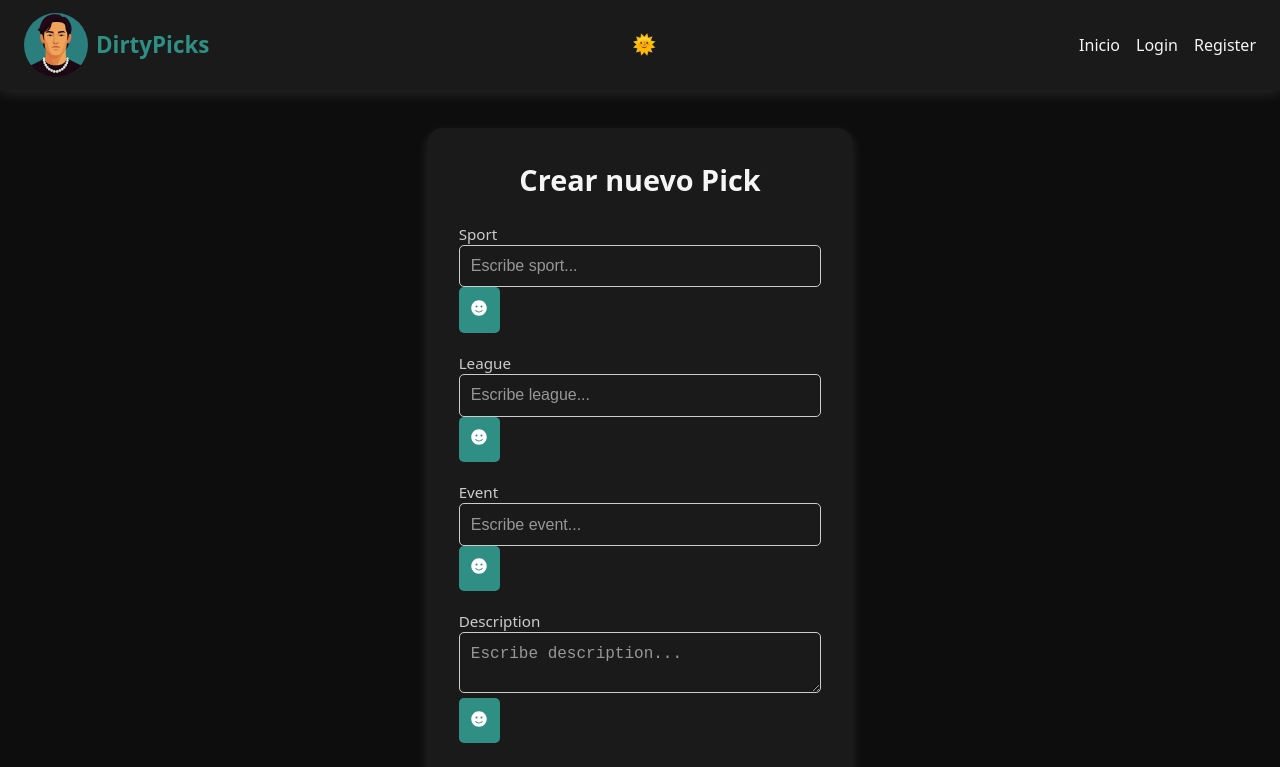
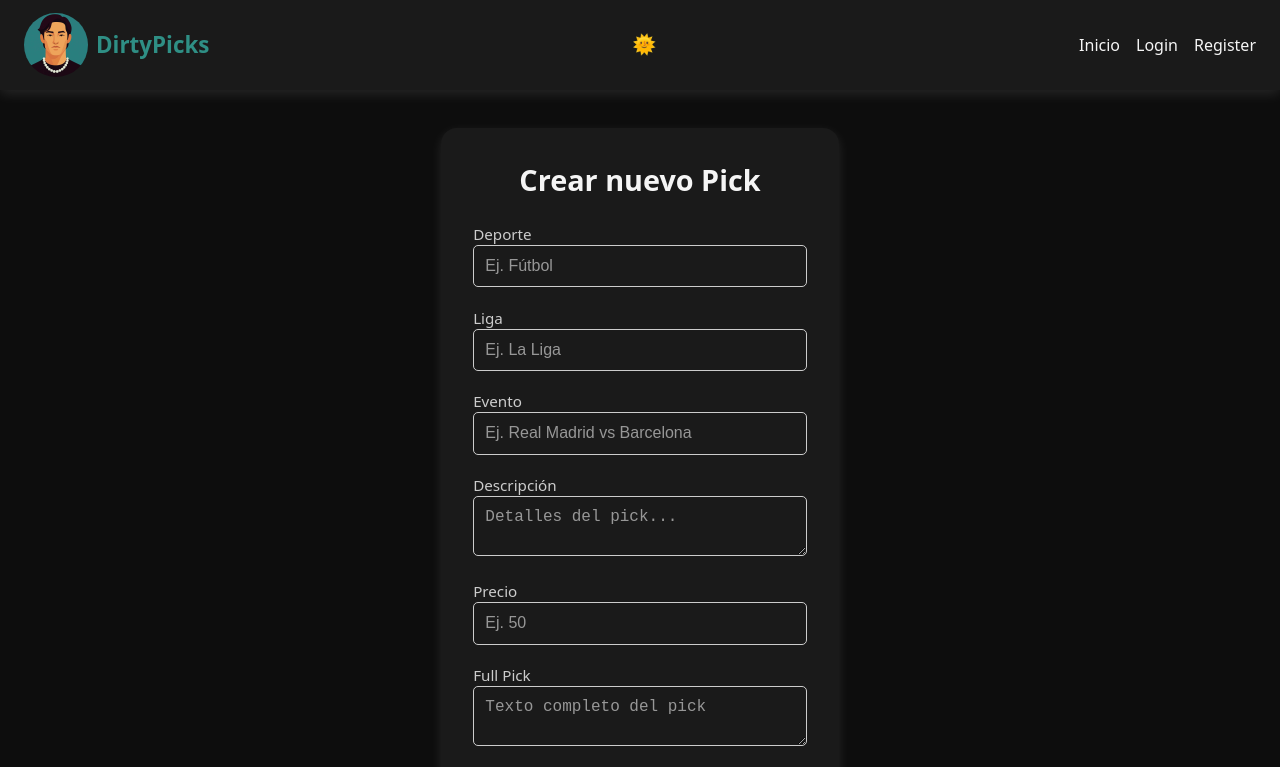
Before and after one commit to dirtypicks/dirtypicks, a Next.js app: page /dirtypicks/admin/create-pick in a window 1280 px wide. Shown: the top 767 px of the page. Built offline with nearby package versions, Linux system fonts and the light colour scheme.

Commit message:
Create pick

```diff
--- a/src/app/admin/create-pick/page.tsx
+++ b/src/app/admin/create-pick/page.tsx
@@ -2,13 +2,10 @@
 
 import React, { useState } from "react";
 import { createPick } from "../../utils/api";
-import { FaPlus, FaSmile } from "react-icons/fa";
+import { FaPlus } from "react-icons/fa";
 import styles from "../../styles/CreatePick.module.css";
 import { showToast } from "@/app/utils/general";
-import dynamic from "next/dynamic";
 
-// Import dinámico para evitar problemas con SSR
-const EmojiPicker = dynamic(() => import("emoji-picker-react"), { ssr: false });
 
 export default function CreatePickPage() {
   const [form, setForm] = useState({
@@ -21,26 +18,14 @@ export default function CreatePickPage() {
     url: ""
   });
 
-  const [showPicker, setShowPicker] = useState<{ [key: string]: boolean }>({});
-
   const handleChange = (e: React.ChangeEvent<HTMLInputElement | HTMLTextAreaElement>) => {
     const { name, value } = e.target;
     setForm(prev => ({ ...prev, [name]: value }));
   };
 
-  const handleEmojiClick = (field: string, emojiObject: any) => {
-    setForm(prev => ({
-      ...prev,
-      [field]: prev[field as keyof typeof prev] + emojiObject.emoji
-    }));
-  };
-
-  const togglePicker = (field: string) => {
-    setShowPicker(prev => ({ ...prev, [field]: !prev[field] }));
-  };
-
   const handleSubmit = async (e: React.FormEvent) => {
     e.preventDefault();
+
     try {
       const res = await createPick({
         ...form,
@@ -48,7 +33,7 @@ export default function CreatePickPage() {
       });
 
       if (res.ok) {
-        showToast("Pick creado correctamente", "success");
+        showToast("Pick creado correctamente","success");
         setForm({
           sport: "",
           league: "",
@@ -60,7 +45,7 @@ export default function CreatePickPage() {
         });
       }
     } catch (error: any) {
-      showToast(error.response?.data?.msg || "Error al crear pick", "error");
+      showToast(error.response?.data?.msg || "Error al crear pick","error");
     }
   };
 
@@ -68,41 +53,50 @@ export default function CreatePickPage() {
     <div className={styles.container}>
       <h2 className={styles.title}>Crear nuevo Pick</h2>
       <form className={styles.form} onSubmit={handleSubmit}>
-        {["sport", "league", "event", "description", "fullPick"].map(field => (
-          <div className={styles.group} key={field}>
-            <label>{field.charAt(0).toUpperCase() + field.slice(1)}</label>
-            {field === "description" || field === "fullPick" ? (
-              <textarea
-                name={field}
-                placeholder={`Escribe ${field}...`}
-                value={form[field as keyof typeof form]}
-                onChange={handleChange}
-              />
-            ) : (
-              <input
-                type="text"
-                name={field}
-                placeholder={`Escribe ${field}...`}
-                value={form[field as keyof typeof form]}
-                onChange={handleChange}
-              />
-            )}
+        <div className={styles.group}>
+          <label>Deporte</label>
+          <input
+            type="text"
+            name="sport"
+            placeholder="Ej. Fútbol"
+            value={form.sport}
+            onChange={handleChange}
+            required
+          />
+        </div>
 
-            <button
-              type="button"
-              onClick={() => togglePicker(field)}
-              className={styles.emojiBtn}
-            >
-              <FaSmile />
-            </button>
+        <div className={styles.group}>
+          <label>Liga</label>
+          <input
+            type="text"
+            name="league"
+            placeholder="Ej. La Liga"
+            value={form.league}
+            onChange={handleChange}
+          />
+        </div>
 
-            {showPicker[field] && (
-              <EmojiPicker
-                onEmojiClick={emoji => handleEmojiClick(field, emoji)}
-              />
-            )}
-          </div>
-        ))}
+        <div className={styles.group}>
+          <label>Evento</label>
+          <input
+            type="text"
+            name="event"
+            placeholder="Ej. Real Madrid vs Barcelona"
+            value={form.event}
+            onChange={handleChange}
+            required
+          />
+        </div>
+
+        <div className={styles.group}>
+          <label>Descripción</label>
+          <textarea
+            name="description"
+            placeholder="Detalles del pick..."
+            value={form.description}
+            onChange={handleChange}
+          />
+        </div>
 
         <div className={styles.group}>
           <label>Precio</label>
@@ -114,6 +108,16 @@ export default function CreatePickPage() {
             value={form.price}
             onChange={handleChange}
             required
+          />
+        </div>
+
+        <div className={styles.group}>
+          <label>Full Pick</label>
+          <textarea
+            name="fullPick"
+            placeholder="Texto completo del pick"
+            value={form.fullPick}
+            onChange={handleChange}
           />
         </div>
 
```
